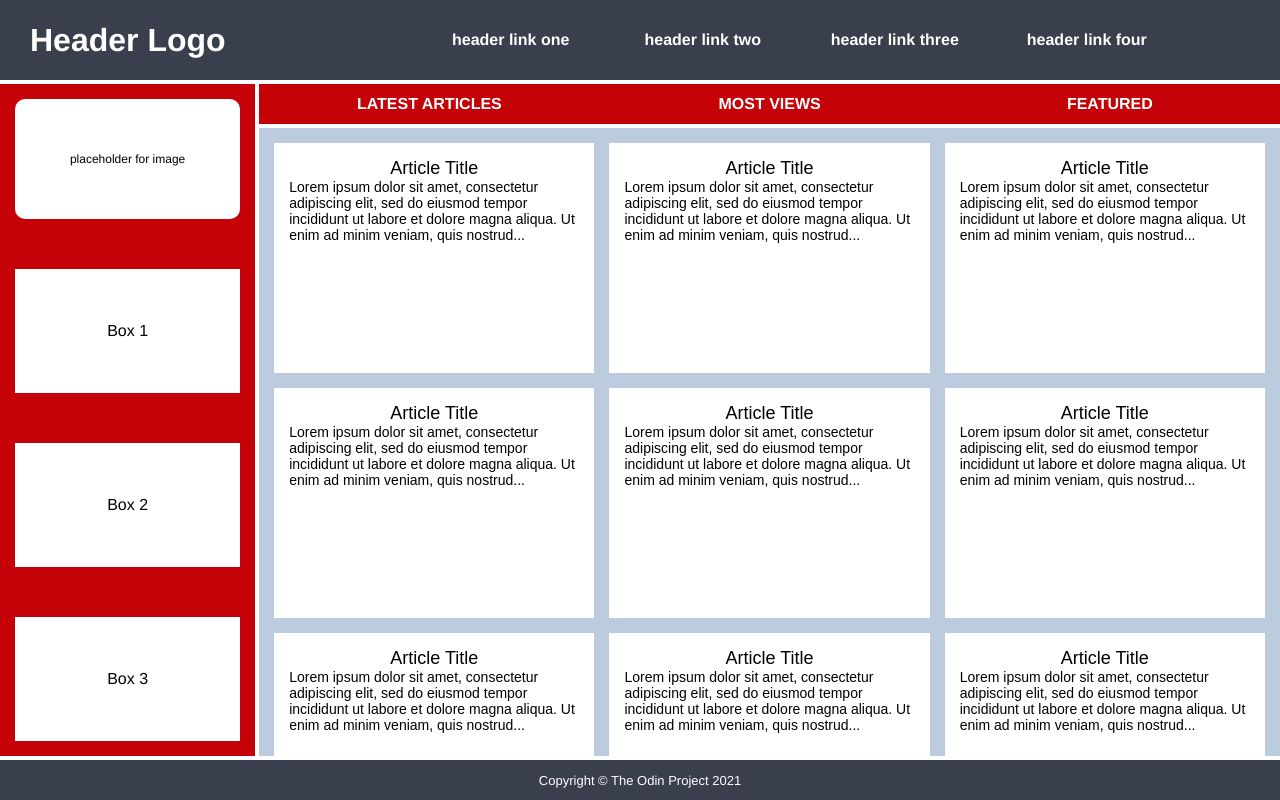
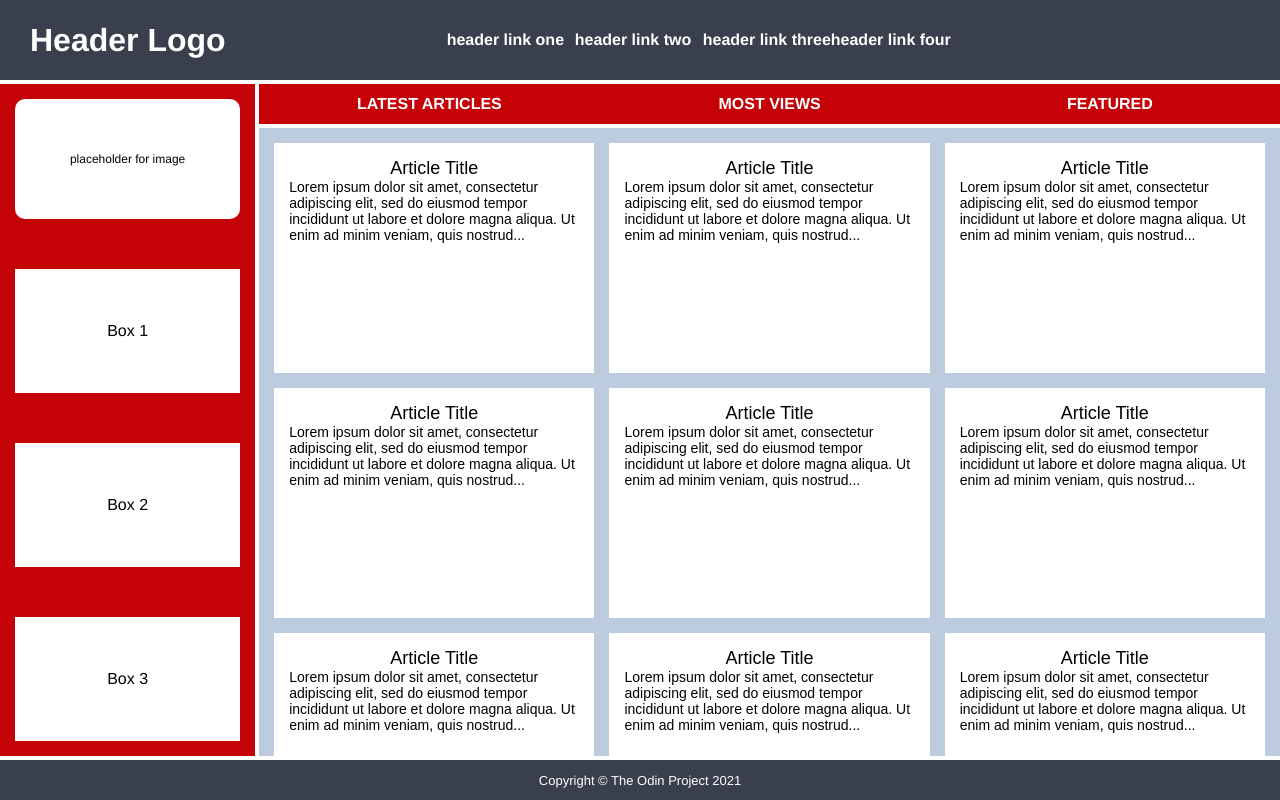
Before and after one commit to rborreil/TheOdinProject, a plain HTML site: page css-exercises-main/intermediate-html-css/advanced-grid/02-holy-grail-mockup/index.html in a window 1280 px wide. Drawn offline with Linux system fonts and the light colour scheme.

Commit message:
Peaufinage et clôture exo 02 holy-grail-mockup

```diff
--- a/css-exercises-main/intermediate-html-css/advanced-grid/02-holy-grail-mockup/style.css
+++ b/css-exercises-main/intermediate-html-css/advanced-grid/02-holy-grail-mockup/style.css
@@ -32,6 +32,29 @@
   color: white;
 }
 
+
+.container .header .logo,
+.container .header li {
+  font-size: 75%;
+  white-space: nowrap;
+}
+
+.container .nav li {
+  font-size: .75rem;
+}
+
+
+@media (min-width: 768px) {
+  .container .header .logo,
+  .container .header li {
+    font-size: 100%;
+  }
+
+  .container .nav li {
+    font-size: 1rem;
+  }
+}
+
 /* - The header element has two columns */
 .header {
   background-color: #393f4d;
@@ -41,17 +64,17 @@
   justify-items: start;
   grid-template-columns: 1fr 2fr;
   grid-area: 1 / 1 / 2 / 3;
+  /* white-space: nowrap; */
 }
 
 
 /* - The `ul` inside the menu element contains another grid */
 .menu ul {
   display: grid;
-  gap: 5vw;
   grid-template-columns: 1fr 1fr 1fr 1fr;
   list-style-type: none;
   align-items: center;
-  justify-items: center;
+  justify-items: start;
 }
 
 .menu ul,
```
